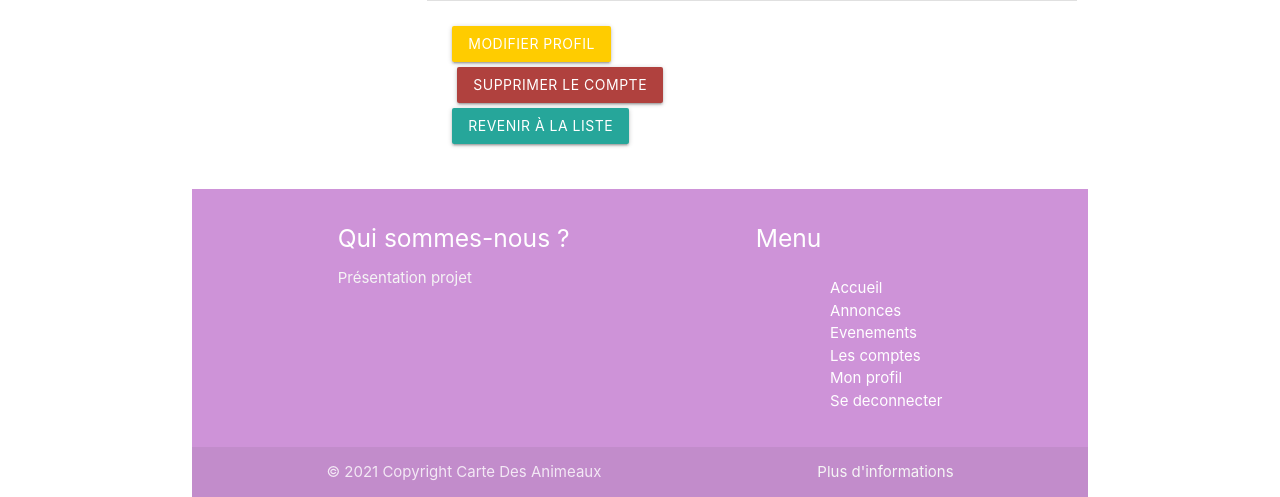
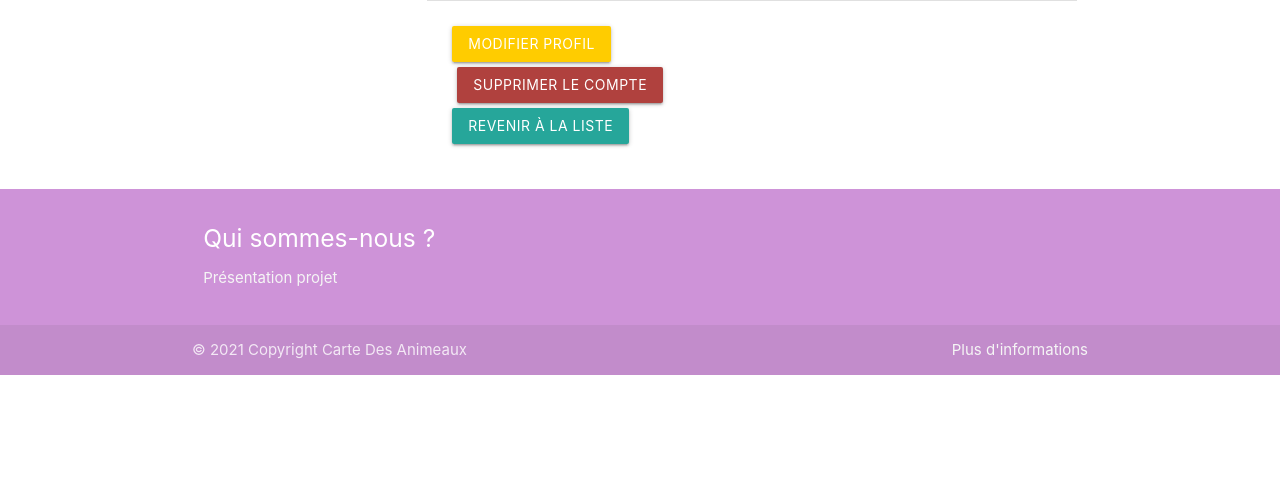
Before and after one commit to christmknd/PA-4IWJ-Grp1, a Symfony app: template app/templates/BackEnd/user/show.html.twig in a window 1280 px wide. Shown: the part 375-872 px from the top of the page. After the commit the page ends 750 px from the top, so only its background shows below. Run offline with Twig, Linux system fonts and the light colour scheme; the template is opened without the code that fills it, so the values that code supplies are empty; some libraries are stand-ins or nearby versions.

Commit message:
Branche design complète pour l'instant

```diff
--- a/app/assets/styles/base.scss
+++ b/app/assets/styles/base.scss
@@ -13,9 +13,6 @@
 }
 
 
-.map {
-  margin-right: 25px;
-}
 footer{
   position:static;
   bottom: 0px;
--- a/app/templates/BackEnd/base.html.twig
+++ b/app/templates/BackEnd/base.html.twig
@@ -60,22 +60,11 @@
 </div>
 
 <footer class="page-footer purple lighten-3">
-    <div class="container ">
+    <div class="container">
         <div class="row">
             <div class="col l6 s12">
                 <h5 class="white-text">Qui sommes-nous ?</h5>
                 <p class="grey-text text-lighten-4">Présentation projet</p>
-            </div>
-            <div class="col l4 offset-l2 s12">
-                <h5 class="white-text">Menu</h5>
-                <ul id="nav-mobile" class="right hide-on-med-and-down">
-                    <li><a href="{{path("admin")}}">Accueil</a></li>
-                    <li><a href="{{path("admin_annonces")}}">Annonces</a></li>
-                    <li><a href="{{path("admin_evenements")}}">Evenements</a></li>
-                    <li><a href="{{path("admin_users")}}">Les comptes</a></li>
-                    <li><a href="{{path("admin_show")}}">Mon profil</a></li>
-                    <li><a href="{{path("app_logout")}}">Se deconnecter</a></li>
-                </ul>
             </div>
         </div>
     </div>
--- a/app/templates/BackEnd/user/show.html.twig
+++ b/app/templates/BackEnd/user/show.html.twig
@@ -19,7 +19,6 @@
             <div class="col m9">
                 <table class="table">
                     <tbody>
-
                     <tr>
                         <th> <i class="small material-icons"> account_box</i> </th>
                         <th>Pseudo</th>
@@ -65,6 +64,7 @@
                             <a class="btn" href="{{ path('admin_users') }}">Revenir à la liste</a>
                         </div>
                     </div>
+                 </div>
             </div>
         </div>
     </div>
```
Also changed, not shown: app/templates/default/index.html.twig (+7 -3 lines).
